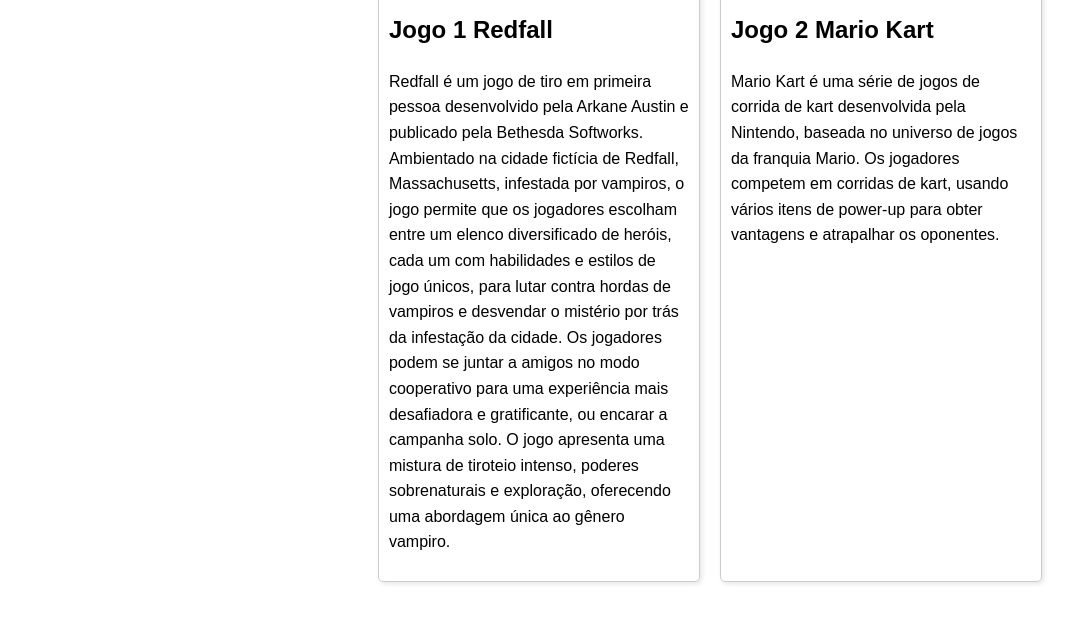
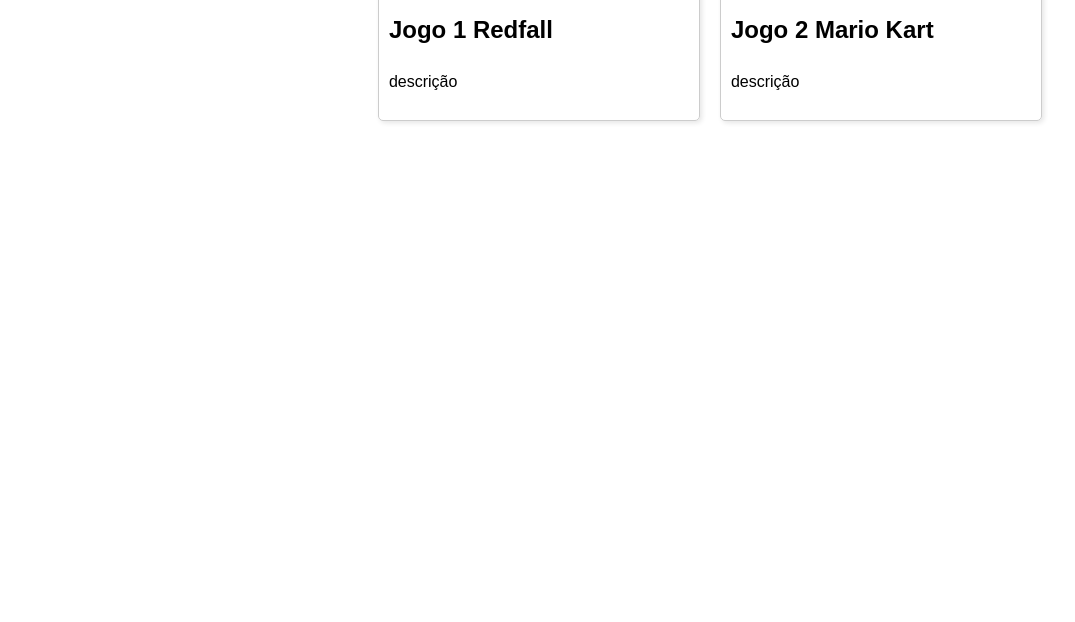
Before and after one commit to lauroneto8/meu-projeto, a plain HTML site: page index.html in a window 1280 px wide. Shown: the part 86-708 px from the top of the page, without its empty margins (99-1174 px from the left). Drawn offline with Linux system fonts and the light colour scheme.

Commit message:
index.html

```diff
--- a/index.html
+++ b/index.html
@@ -10,20 +10,14 @@
     <div class="container">
         <h1>Meus Jogos Favoritos</h1>
         <div class="game">
-            <img src="img/Capa_do_jogo_Redfall.png" alt="Jogo 1">
+            <img src="imagens/fifa-22.png" alt="Jogo 1">
             <h2>Jogo 1 Redfall</h2>
-            <p>Redfall é um jogo de tiro em primeira pessoa desenvolvido pela Arkane Austin e publicado pela Bethesda Softworks.
-                 Ambientado na cidade fictícia de Redfall, Massachusetts, infestada por vampiros, o jogo permite que os jogadores
-                 escolham entre um elenco diversificado de heróis, cada um com habilidades e estilos de jogo únicos, para lutar contra
-                  hordas de vampiros e desvendar o mistério por trás da infestação da cidade. Os jogadores podem se juntar a amigos
-                  no modo cooperativo para uma experiência mais desafiadora e gratificante, ou encarar a campanha solo. O jogo apresenta
-                   uma mistura de tiroteio intenso, poderes sobrenaturais e exploração, oferecendo uma abordagem única ao gênero vampiro.</p>
+            <p>descrição</p>
         </div>
         <div class="game">
             <img src="img/mario_kart.png" alt="Jogo 2">
             <h2>Jogo 2 Mario Kart</h2>
-            <p>Mario Kart é uma série de jogos de corrida de kart desenvolvida pela Nintendo, baseada no universo de jogos da franquia Mario.
-                 Os jogadores competem em corridas de kart, usando vários itens de power-up para obter vantagens e atrapalhar os oponentes. </p>
+            <p>descrição</p>
         </div>
         <!-- Adicione mais divs de jogo conforme necessário -->
     </div>
```
